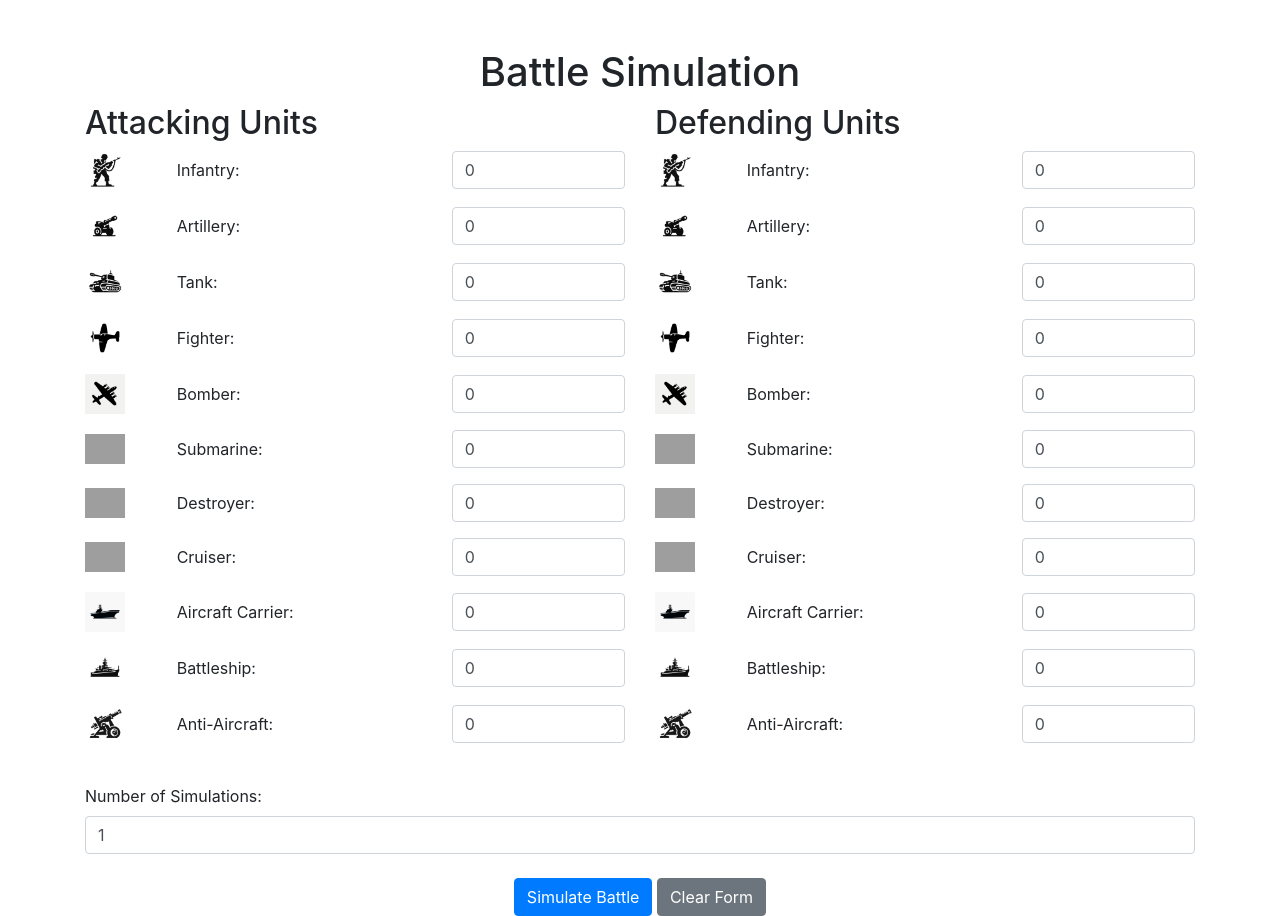
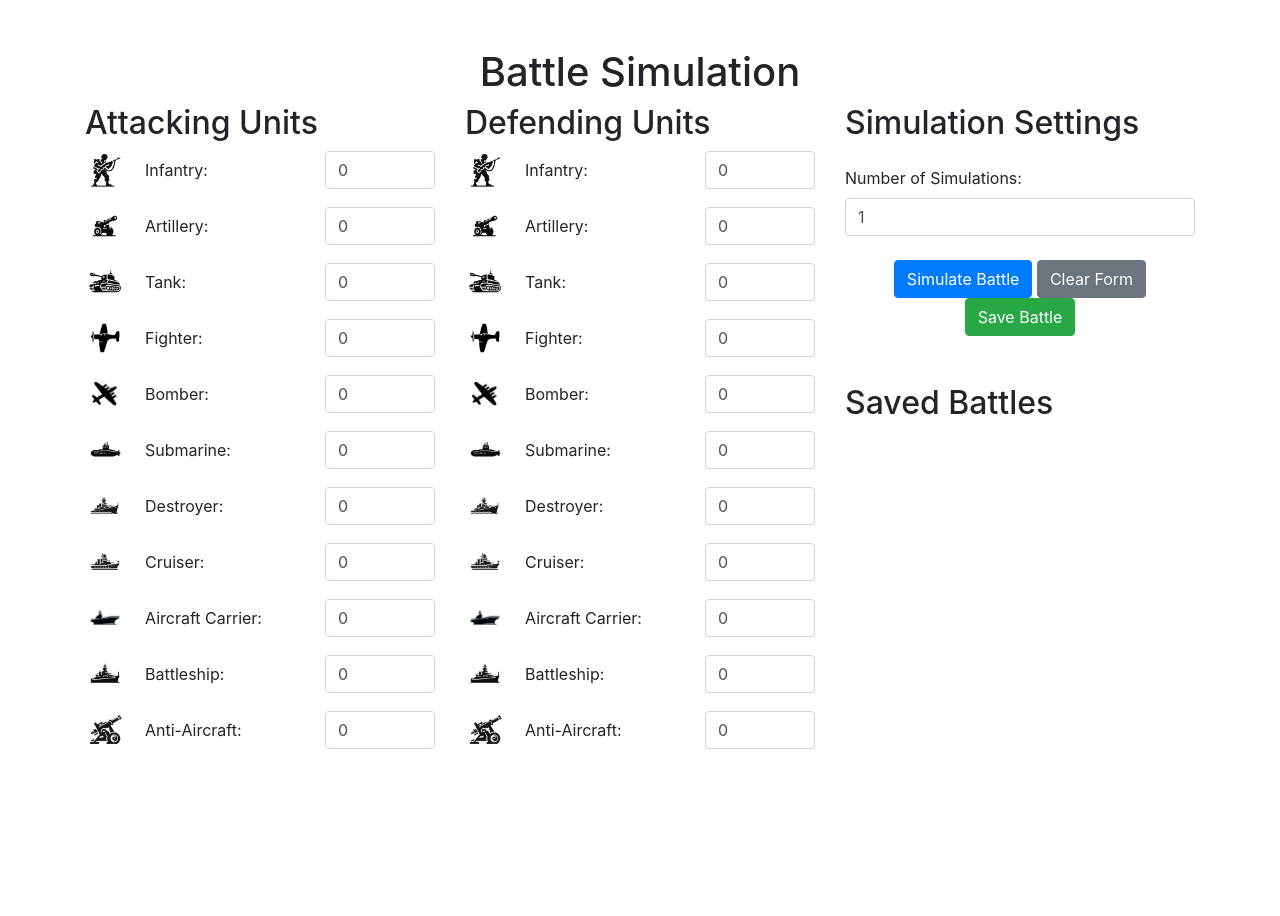
Before and after one commit to RFOSHA/axis_and_allies_calc, a FastAPI app: page / in a window 1280 px wide. After the commit the page ends 749 px from the top, so only its background shows below. Run offline with FastAPI, Linux system fonts and the light colour scheme; some libraries are stand-ins or nearby versions; grey boxes are pictures that could not be loaded.

Commit message:
Added save and delete battle functionality

```diff
--- a/calculator.py
+++ b/calculator.py
@@ -2,13 +2,8 @@ from fastapi import FastAPI, Request, Form, APIRouter
 from fastapi.responses import HTMLResponse
 from fastapi.templating import Jinja2Templates
 from fastapi.staticfiles import StaticFiles
-from collections import defaultdict
-import random
-import matplotlib.pyplot as plt
-import os
 import json
-from functs.run_multiple_battle_sim import run_multiple_battle_sims
-from functs.plot_results import plot_results
+from starlette.middleware.sessions import SessionMiddleware
 from routers import home, simulate
 
 # Define the units and their attributes
@@ -19,6 +14,9 @@ app = FastAPI()
 templates = Jinja2Templates(directory="templates")
 app.mount("/static", StaticFiles(directory="static"), name="static")
 
+# Add session middleware to enable storing saved battles
+app.add_middleware(SessionMiddleware, secret_key='!secret')
+
 router = APIRouter()
 
 app.include_router(home.router)
--- a/routers/home.py
+++ b/routers/home.py
@@ -1,6 +1,7 @@
 from fastapi import APIRouter, Request
-from fastapi.responses import HTMLResponse
+from fastapi.responses import HTMLResponse, JSONResponse
 from fastapi.templating import Jinja2Templates
+from pydantic import BaseModel
 import json
 
 # Define the units and their attributes
@@ -10,7 +11,36 @@ with open('static/units.json', 'r') as f:
 templates = Jinja2Templates(directory="templates")
 
 router = APIRouter()
+
 @router.get("/", response_class=HTMLResponse)
 async def read_form(request: Request):
     form_data = dict(request.query_params)
-    return templates.TemplateResponse("index.html", {"request": request, "units": units, "form_data": form_data})
+    saved_battles = request.session.get("saved_battles", {})
+    return templates.TemplateResponse("index.html", {"request": request, "units": units, "form_data": form_data, "saved_battles": saved_battles})
+
+class BattleData(BaseModel):
+    name: str
+    data: dict
+
+@router.post("/save_battle")
+async def save_battle(request: Request, battle: BattleData):
+    saved_battles = request.session.get("saved_battles", {})
+    saved_battles[battle.name] = battle.data
+    request.session["saved_battles"] = saved_battles
+    return JSONResponse(status_code=200, content={"message": "Battle saved successfully"})
+
+@router.get("/load_battle")
+async def load_battle(request: Request, name: str):
+    saved_battles = request.session.get("saved_battles", {})
+    battle_data = saved_battles.get(name, {})
+    return JSONResponse(status_code=200, content=battle_data)
+
+@router.delete("/delete_battle")
+async def delete_battle(request: Request, name: str):
+    saved_battles = request.session.get("saved_battles", {})
+    if name in saved_battles:
+        del saved_battles[name]
+        request.session["save_battles"] = saved_battles
+        return JSONResponse(status_code=200, content={"message": "Battle deleted successfully"})
+    else:
+        return JSONResponse(status_code=404, content={"message": "Battle not found"})
--- /dev/null
+++ b/static/js/battle.js
@@ -0,0 +1,81 @@
+document.addEventListener("DOMContentLoaded", function() {
+    function clearForm() {
+        var form = document.getElementById("battle-form");
+        if (form) {
+            var inputs = form.getElementsByTagName('input');
+            for (var i = 0; i < inputs.length; i++) {
+                if (inputs[i].type === 'number') {
+                    inputs[i].value = 0;
+                } else {
+                    inputs[i].value = '';
+                }
+            }
+            window.history.replaceState({}, document.title, window.location.pathname);
+        }
+    }
+
+    function saveBattle() {
+        var battleName = prompt("Enter a name for your saved battle:");
+        if (battleName) {
+            var formData = {};
+            var inputs = document.getElementsByTagName('input');
+            for (var i = 0; i < inputs.length; i++) {
+                formData[inputs[i].name] = inputs[i].value;
+            }
+            fetch('/save_battle', {
+                method: 'POST',
+                headers: {
+                    'Content-Type': 'application/json'
+                },
+                body: JSON.stringify({name: battleName, data: formData})
+            }).then(response => {
+                if (response.ok) {
+                    location.reload();
+                } else {
+                    alert("Failed to save battle");
+                }
+            });
+        }
+    }
+
+    function loadBattle(battleName) {
+        fetch(`/load_battle?name=${battleName}`).then(response => response.json()).then(data => {
+            for (var key in data) {
+                if (data.hasOwnProperty(key)) {
+                    var input = document.getElementsByName(key)[0];
+                    if (input) {
+                        input.value = data[key];
+                    }
+                }
+            }
+        });
+    }
+
+    function deleteBattle(battleName) {
+        if (confirm(`Are you sure you want to delete the battle "${battleName}"?`)) {
+            fetch(`/delete_battle?name=${battleName}`, {
+                method: 'DELETE'
+            }).then(response => {
+                if (response.ok) {
+                    location.reload();
+                } else {
+                    alert("Failed to delete battle");
+                }
+            });
+        }
+    }
+
+    // Attach event listeners
+    document.getElementById("clear-form-btn").addEventListener("click", clearForm);
+    document.getElementById("save-battle-btn").addEventListener("click", saveBattle);
+    document.querySelectorAll(".load-battle-btn").forEach(button => {
+        button.addEventListener("click", function() {
+            loadBattle(button.dataset.battleName);
+        });
+    });
+    document.querySelectorAll(".delete-battle-btn").forEach(button => {
+        button.addEventListener("click", function() {
+            deleteBattle(button.dataset.battleName);
+        });
+    });
+});
--- a/templates/index.html
+++ b/templates/index.html
@@ -17,7 +17,7 @@
         <h1 class="text-center">Battle Simulation</h1>
         <form id="battle-form" action="/simulate" method="post">
             <div class="row">
-                <div class="col-md-6">
+                <div class="col-md-4">
                     <h2>Attacking Units</h2>
                     {% for unit, attributes in units.items() %}
                         <div class="form-row align-items-center mb-3">
@@ -33,7 +33,7 @@
                         </div>
                     {% endfor %}
                 </div>
-                <div class="col-md-6">
+                <div class="col-md-4">
                     <h2>Defending Units</h2>
                     {% for unit, attributes in units.items() %}
                         <div class="form-row align-items-center mb-3">
@@ -49,41 +49,35 @@
                         </div>
                     {% endfor %}
                 </div>
-            </div>
+                <div class="col-md-4">
+                    <h2>Simulation Settings</h2>
                     <div class="form-group mt-4">
                         <label for="number_of_simulations">Number of Simulations:</label>
                         <input type="number" class="form-control" id="number_of_simulations" name="number_of_simulations" min="1" value="{{ form_data.get('number_of_simulations', 1) }}">
                     </div>
                     <div class="text-center mt-4">
                         <button type="submit" class="btn btn-primary">Simulate Battle</button>
-                <button type="button" class="btn btn-secondary" onclick="clearForm()">Clear Form</button>
+                        <button type="button" id="clear-form-btn" class="btn btn-secondary">Clear Form</button>
+                        <button type="button" id="save-battle-btn" class="btn btn-success">Save Battle</button>
+                    </div>
+                    <div id="saved-battles" class="mt-5">
+                        <h2>Saved Battles</h2>
+                        <ul id="saved-battles-list" class="list-group">
+                            {% for battle_name, battle_data in saved_battles.items() %}
+                                <li class="list-group-item d-flex justify-content-between align-items-center">
+                                    <strong>{{ battle_name }}</strong>
+                                    <div>
+                                        <button type="button" class="btn btn-sm btn-primary ml-3 load-battle-btn" data-battle-name="{{ battle_name }}">Load</button>
+                                        <button type="button" class="btn btn-sm btn-danger ml-3 delete-battle-btn" data-battle-name="{{ battle_name }}">Delete</button>
+                                    </div>
+                                </li>
+                            {% endfor %}
+                        </ul>
+                    </div>
+                </div>
             </div>
         </form>
     </div>
-    <script src="https://code.jquery.com/jquery-3.5.1.slim.min.js"></script>
-    <script src="https://cdn.jsdelivr.net/npm/@popperjs/core@2.5.3/dist/umd/popper.min.js"></script>
-    <script src="https://stackpath.bootstrapcdn.com/bootstrap/4.5.2/js/bootstrap.min.js"></script>
-    <script>
-        function clearForm() {
-            // Get the form element
-            var form = document.getElementById("battle-form");
-            if (form) {
-                // Get all input elements within the form
-                var inputs = form.getElementsByTagName('input');
-                // Iterate over each input element
-                for (var i = 0; i < inputs.length; i++) {
-                    // If the input type is number, reset its value to 0
-                    if (inputs[i].type === 'number') {
-                        inputs[i].value = 0;
-                    } else {
-                        // Otherwise, reset its value to an empty string
-                        inputs[i].value = '';
-                    }
-                }
-                // Remove query parameters from URL to clear form_data
-                window.history.replaceState({}, document.title, window.location.pathname);
-            }
-        }
-    </script>
+    <script src="/static/js/battle.js"></script>
 </body>
 </html>
```
Also changed, not shown: static/attacker_plot.png, static/defender_plot.png, static/images/aircraft carrier.png, static/images/bomber.png, static/images/cruiser.png (added), static/images/destroyer.png (added), static/images/submarine.png (added). Lines whose indentation alone changed are shown as unchanged.
